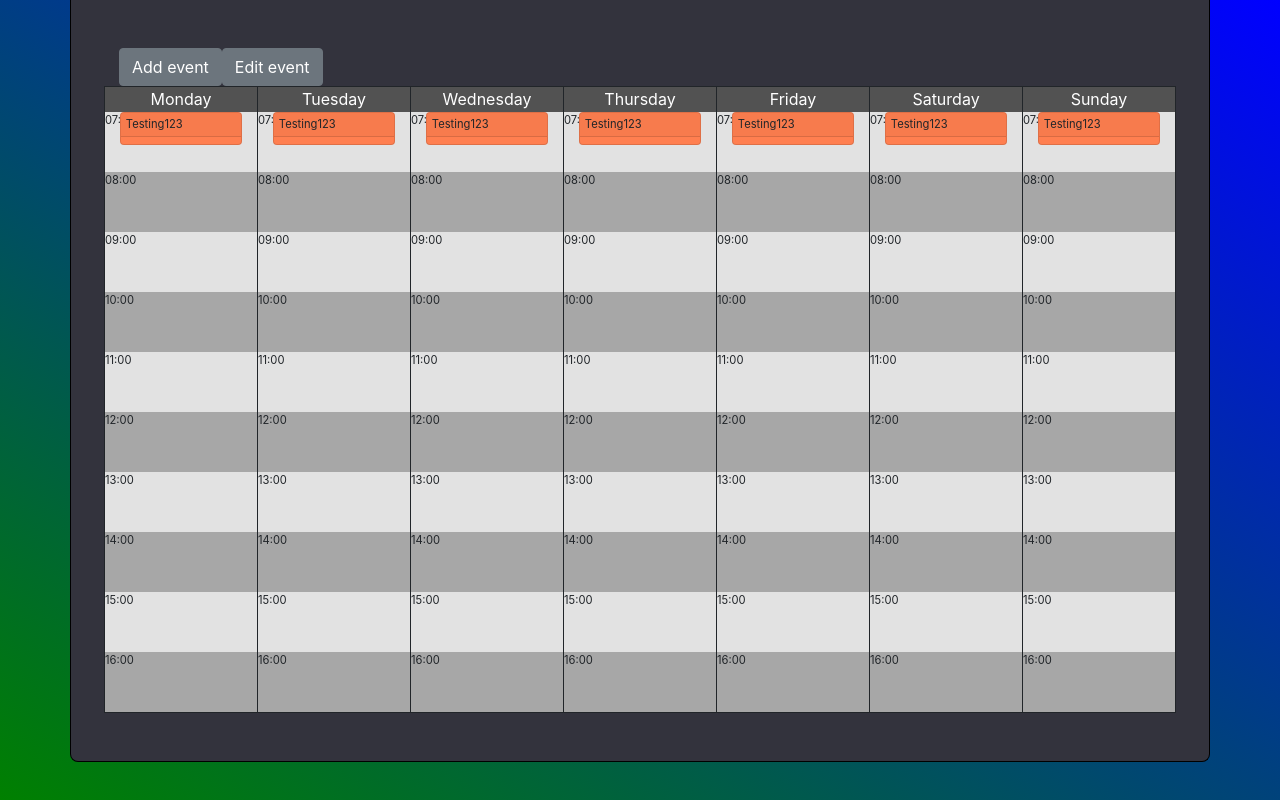
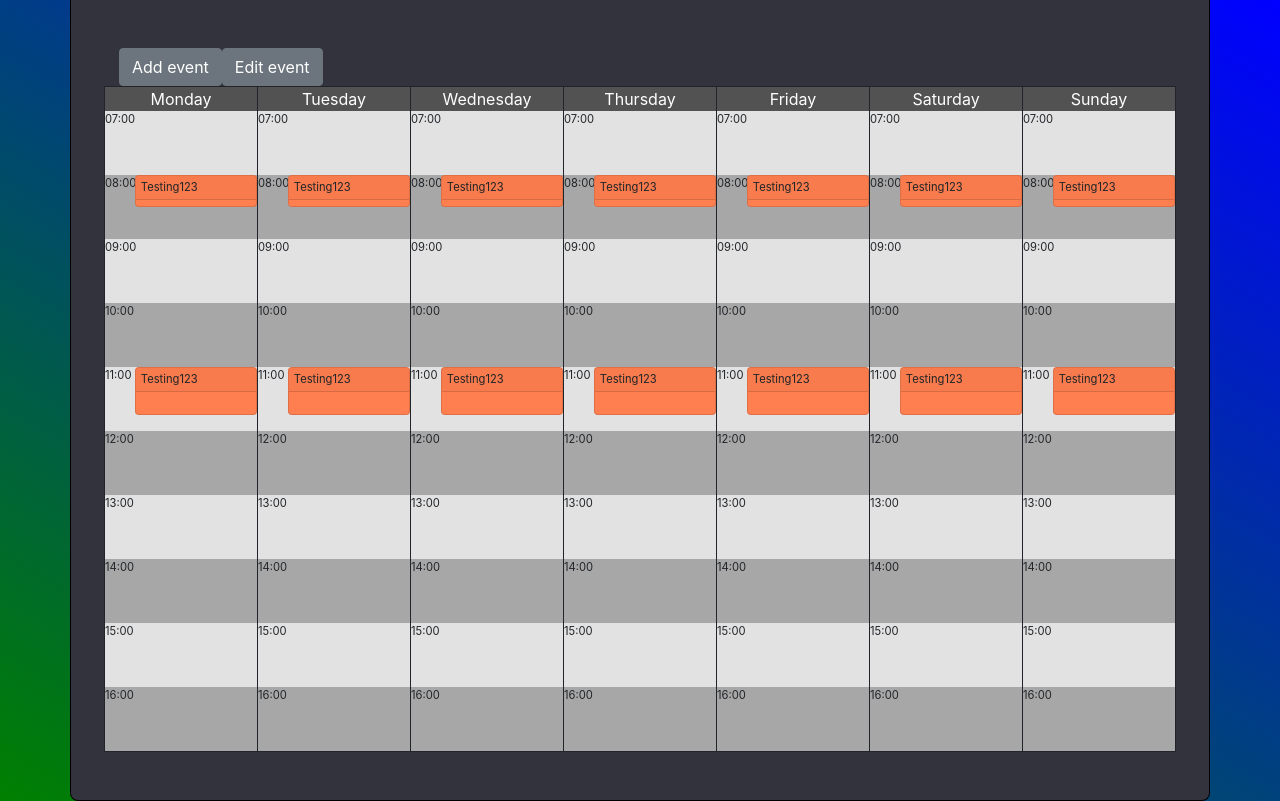
Before and after one commit to zweistein83/timetable_react_gatsby, a Gatsby site: page / in a window 1280 px wide. Built offline with nearby package versions, Linux system fonts and the light colour scheme; Gatsby itself is replaced by a stand-in of ours.

Commit message:
events are now working visually

```diff
--- a/src/pages/timetable/components/eventsComponent.js
+++ b/src/pages/timetable/components/eventsComponent.js
@@ -1,43 +1,67 @@
 import React, { Component } from "react";
 import { Row, Col, Container } from "reactstrap";
 
-function EventsContainer({ colSetting }) {
+
+
+function EventBody({ event_style_custom }) {
+
+    return (
+        <React.Fragment>
+            <div className="card event-card" style={event_style_custom}>
+                <div className="card-block">
+                    <div className="card-header event-header">Testing123</div>
+                    <div className="card-body event-body">
+                        09:00
+                    </div>
+                </div>
+            </div>
+            <div className="card event-card" style={{ top: "16rem", height: "3rem" }}>
+                <div className="card-header event-header">Testing123</div>
+                <div className="card-body event-body">
+                </div>
+            </div>
+        </React.Fragment>
+    );
+
+}
+/*
+    hour_row_height is the height of a row in rem.
+    If starthour is 7 0 * hour_row_height places
+    the event at 07:00. 1 * hour_row_height at 08:00
+    and so on.
+
+    TODO:
+
+    - Event height
+    - Event name
+    - Event starttime
+    - Event endtime
+    - Event location
+    - Event details
+
+
+
+*/
+function EventDetails({ hour_row_height }) {
+    const top_pos = (1* hour_row_height) + "rem"
+    const event_style_custom = { top: top_pos, height: "2rem" }
+    return (
+        <React.Fragment>
+            <EventBody event_style_custom={event_style_custom} />
+        </React.Fragment>
+    );
+}
+
+
+function EventsContainer({ colSetting, hour_row_height }) {
     return (
         <div className="overlay-wrapper">
             <div className="overlay">
-
-
-                    <div className="card event-card">
-                        <div className="card-header event-header">Testing123</div>
-                        <div className="card-body event-body">
-                        </div>
-                    </div>
-
-
+                <Col className="col-12">
+                    <EventDetails hour_row_height={hour_row_height} />
+                </Col>
             </div>
-
         </div>)
 }
 
 export default EventsContainer;
-
-/*
-
-<div class="overlay-wrapper">
-        <div class="overlay">
-            <div class="container">
-                <div class="row">
-
-                <div class="col-6 col-md-2">
-                        <div class="row day-row hidden">
-                            <!--push events down-->
-                        </div>
-                        <div class="card event-card ml-4">
-                            <div class="card-header event-header">Test</div>
-                            <div class="card-body event-body">
-                            </div>
-                        </div>
-
-                    </div>
-
-*/
--- a/src/pages/timetable/components/timetableComponent.js
+++ b/src/pages/timetable/components/timetableComponent.js
@@ -19,6 +19,7 @@ class TimetableComponent extends Component {
         const DAYS = this.props.days;
         const STARTHOUR = this.props.starthour;
         const COLSETTING = this.props.colSetting;
+        const hour_row_height= this.props.hour_row_height;
         //console.log("COLSETTING:")
         //console.log(COLSETTING);
 
@@ -27,8 +28,9 @@ class TimetableComponent extends Component {
             //console.log("BackgroundRow: " + even + " " + row_i);
             const evenStr = even ? "bg-even" : "bg-odd";
             const hour = (STARTHOUR + row_i).toString().padStart(2, "0");
+            const hour_row_height_rem = hour_row_height+"rem"
             return (
-                <Row className={ evenStr + " hour-row"}>{hour + ":00"}</Row>
+            <Row className={ evenStr + " hour-row"} style={{height:hour_row_height_rem}}>{hour + ":00"} </Row>
             );
         }
 
@@ -55,7 +57,7 @@ class TimetableComponent extends Component {
                 <div key={dayName + "_" + day_i} className={"col-12 col-xs-2 col-sm-4 col-lg col-days"+ (day_i ? "" : " col-firstday")}>
                     <Row className="day-row">{dayName}</Row>
                     <React.Fragment key="day_i">
-                        <EventsContainer/>
+                        <EventsContainer hour_row_height={hour_row_height}/>
                     </React.Fragment>
                     <BackgroundRows num={10} />
 
--- a/src/pages/timetable/css/timetable.css
+++ b/src/pages/timetable/css/timetable.css
@@ -9,8 +9,9 @@
 }
 
 .hour-row{
-    height: 60px;
+
     font-size: 0.7rem;
+    /*height: 4rem; moved to timetable.js*/
 }
 
 .col-days{
@@ -37,43 +38,24 @@
     background-color: rgb(82, 82, 82);
     color:white;
     justify-content: center;
-    height: 25px;
-
-
-
+    height: 1.5rem;
     /*border-style: solid;
     border-width: 0px;
     border-bottom: 2px;*/
-
 }
-
-.overlay{
-    position: absolute;
-    width: 100%;
-    z-index: 20;
-
-
-
-}
-
-.overlay-wrapper{
-    position: relative;
-    width: 100%;
-}
-
-
 
 .event-body{
     padding: 0.2rem;
     font-size: 0.7rem;
 }
 
-
 .event-card{
     background-color: coral;
-
-
-
+    position: absolute;
+    width:100%;
+    overflow: hidden;
+    /*margin-right: 0px;
+    margin-left: 1.1rem;*/
 }
 
 .event-header{
@@ -86,6 +68,17 @@
     visibility: hidden;
 }
 
+.overlay{
+    position: absolute;
+    width: 100%;
+    z-index: 20;
+}
+
+.overlay-wrapper{
+    position: relative;
+    width: 100%;
+}
+
 body{
     background-image:  linear-gradient(30deg, green,blue);
     background-repeat: no-repeat;
--- a/src/pages/timetable/timetable.js
+++ b/src/pages/timetable/timetable.js
@@ -11,6 +11,7 @@ class Timetable extends Component {
         this.state = {
             days: ["Monday", "Tuesday", "Wednesday", "Thursday", "Friday", "Saturday", "Sunday"],
             starthour: 7,
+            hour_row_height: 4
 
         }
     }
@@ -32,7 +33,9 @@ class Timetable extends Component {
 
                 <Row>
 
-                    <TimetableComponent days={this.state.days} starthour={this.state.starthour} />
+                    <TimetableComponent days={this.state.days}
+                        starthour={this.state.starthour}
+                        hour_row_height={this.state.hour_row_height} />
                 </Row>
             </Container>
         );
```
